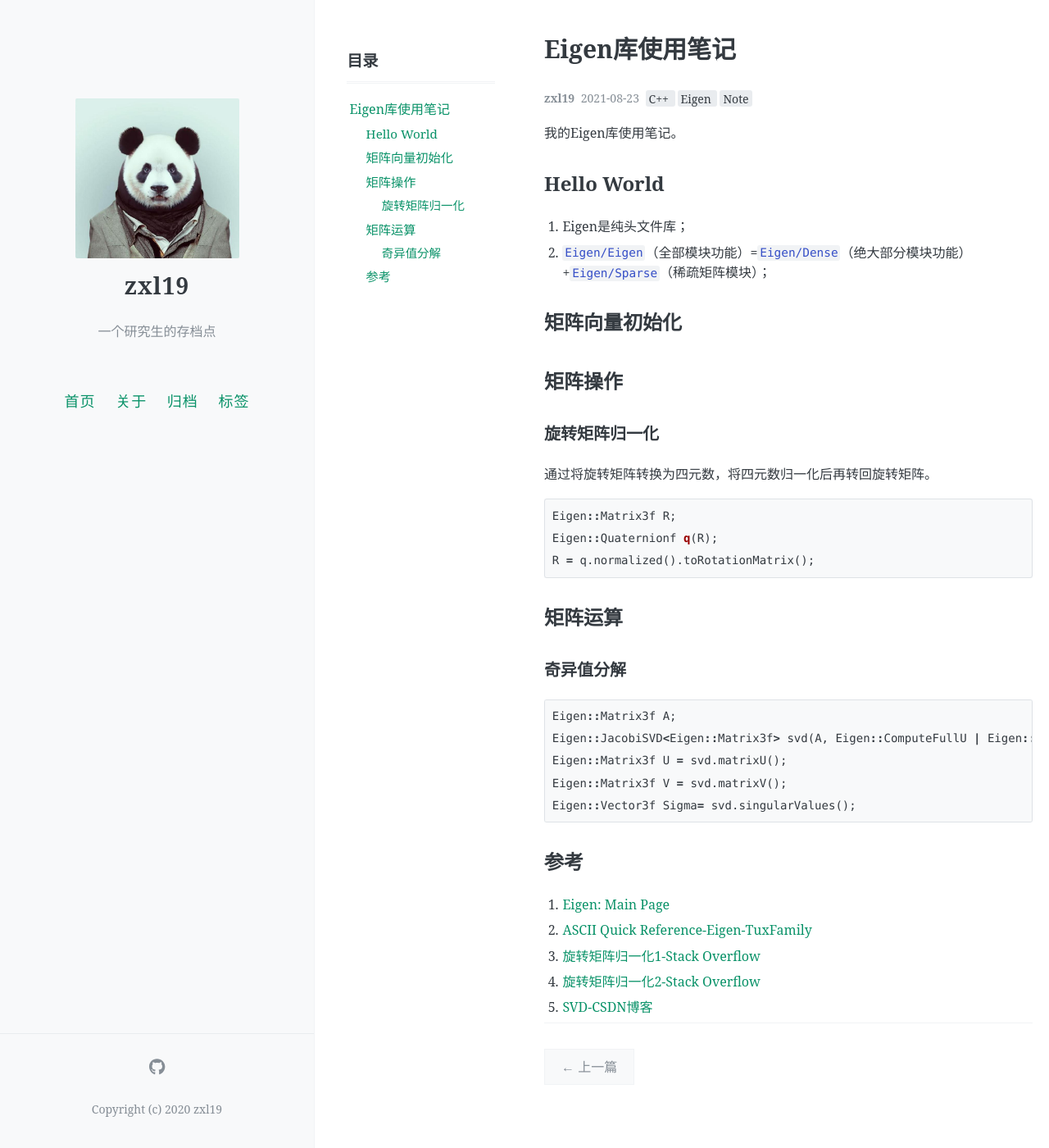
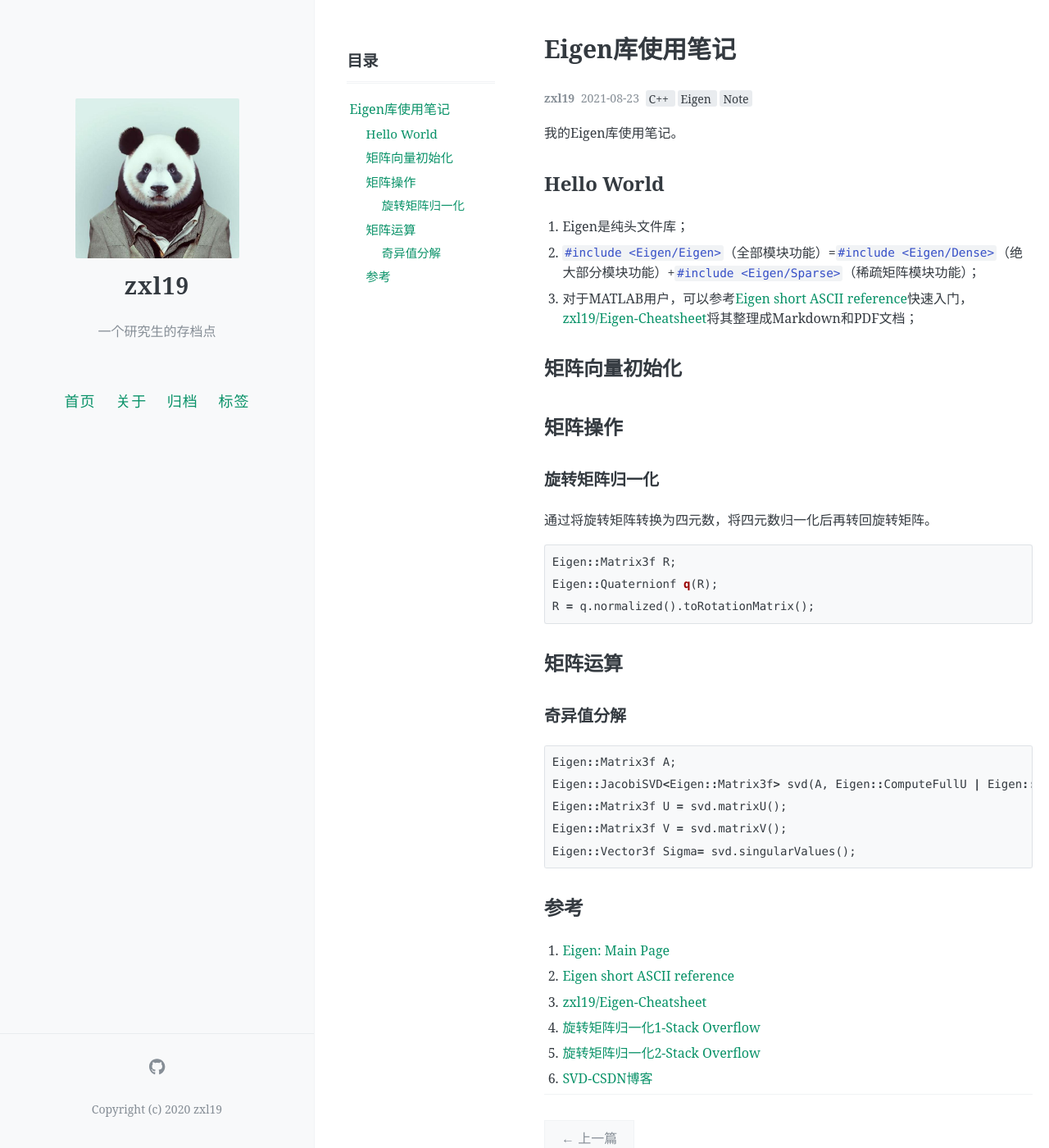
Before and after one commit to zxl19/zxl19.github.io, a Jekyll site: the page built from _posts/2021-08-23-eigen-note.md, in a window 1280 px wide and 1400 px high. Shown: the whole window at 82% size. Built offline with Jekyll 4.4.1, drawn with Linux system fonts in a browser that asks for light colours; comment, search, counter and statistics services are not loaded.

Commit message:
Update Posts

```diff
--- a/_posts/2021-08-23-eigen-note.md
+++ b/_posts/2021-08-23-eigen-note.md
@@ -16,7 +16,8 @@ pinned: false
 ## Hello World
 
 1. Eigen是纯头文件库；
-2. `Eigen/Eigen`（全部模块功能）=`Eigen/Dense`（绝大部分模块功能）+`Eigen/Sparse`（稀疏矩阵模块）；
+2. `#include <Eigen/Eigen>`（全部模块功能）=`#include <Eigen/Dense>`（绝大部分模块功能）+`#include <Eigen/Sparse>`（稀疏矩阵模块功能）；
+3. 对于MATLAB用户，可以参考[Eigen short ASCII reference](https://eigen.tuxfamily.org/dox/AsciiQuickReference.txt)快速入门，[zxl19/Eigen-Cheatsheet](https://github.com/zxl19/Eigen-Cheatsheet)将其整理成Markdown和PDF文档；
 
 ## 矩阵向量初始化
 
@@ -47,7 +48,8 @@ Eigen::Vector3f Sigma= svd.singularValues();
 ## 参考
 
 1. [Eigen: Main Page](https://eigen.tuxfamily.org/dox/)
-2. [ASCII Quick Reference-Eigen-TuxFamily](https://eigen.tuxfamily.org/dox/AsciiQuickReference.txt)
-3. [旋转矩阵归一化1-Stack Overflow](https://stackoverflow.com/questions/21761909/eigen-convert-matrix3d-rotation-to-quaternion)
-4. [旋转矩阵归一化2-Stack Overflow](https://stackoverflow.com/questions/43896041/eigen-matrix-to-quaternion-and-back-have-different-result)
-5. [SVD-CSDN博客](https://blog.csdn.net/jiang_he_hu_hai/article/details/78363642)
+2. [Eigen short ASCII reference](https://eigen.tuxfamily.org/dox/AsciiQuickReference.txt)
+3. [zxl19/Eigen-Cheatsheet](https://github.com/zxl19/Eigen-Cheatsheet)
+4. [旋转矩阵归一化1-Stack Overflow](https://stackoverflow.com/questions/21761909/eigen-convert-matrix3d-rotation-to-quaternion)
+5. [旋转矩阵归一化2-Stack Overflow](https://stackoverflow.com/questions/43896041/eigen-matrix-to-quaternion-and-back-have-different-result)
+6. [SVD-CSDN博客](https://blog.csdn.net/jiang_he_hu_hai/article/details/78363642)
```
Also changed, not shown: _posts/2021-08-14-docker-note.md (+2 -2 lines), _posts/2021-08-23-coding-interviews.md (+6 -4 lines).
